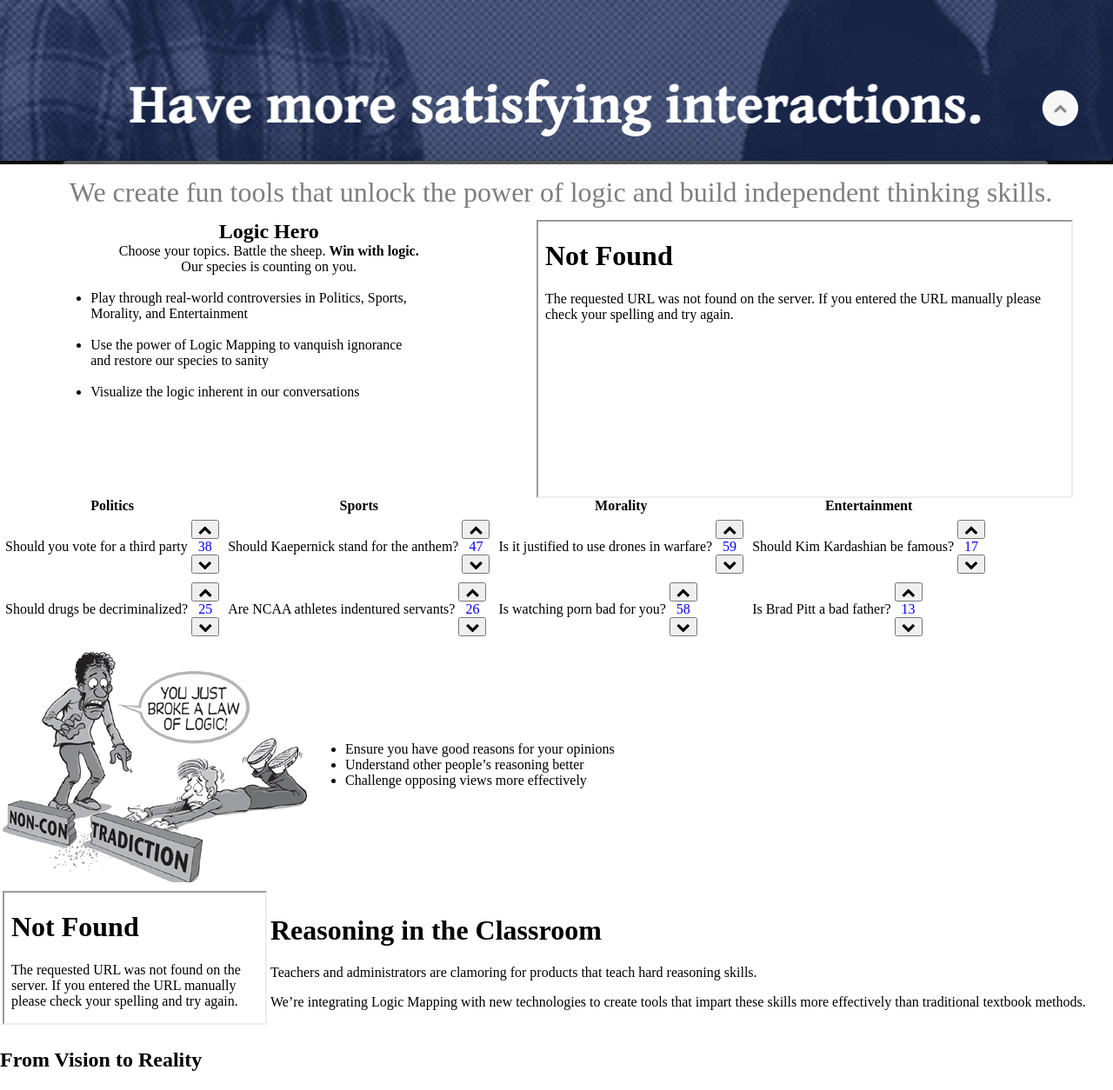
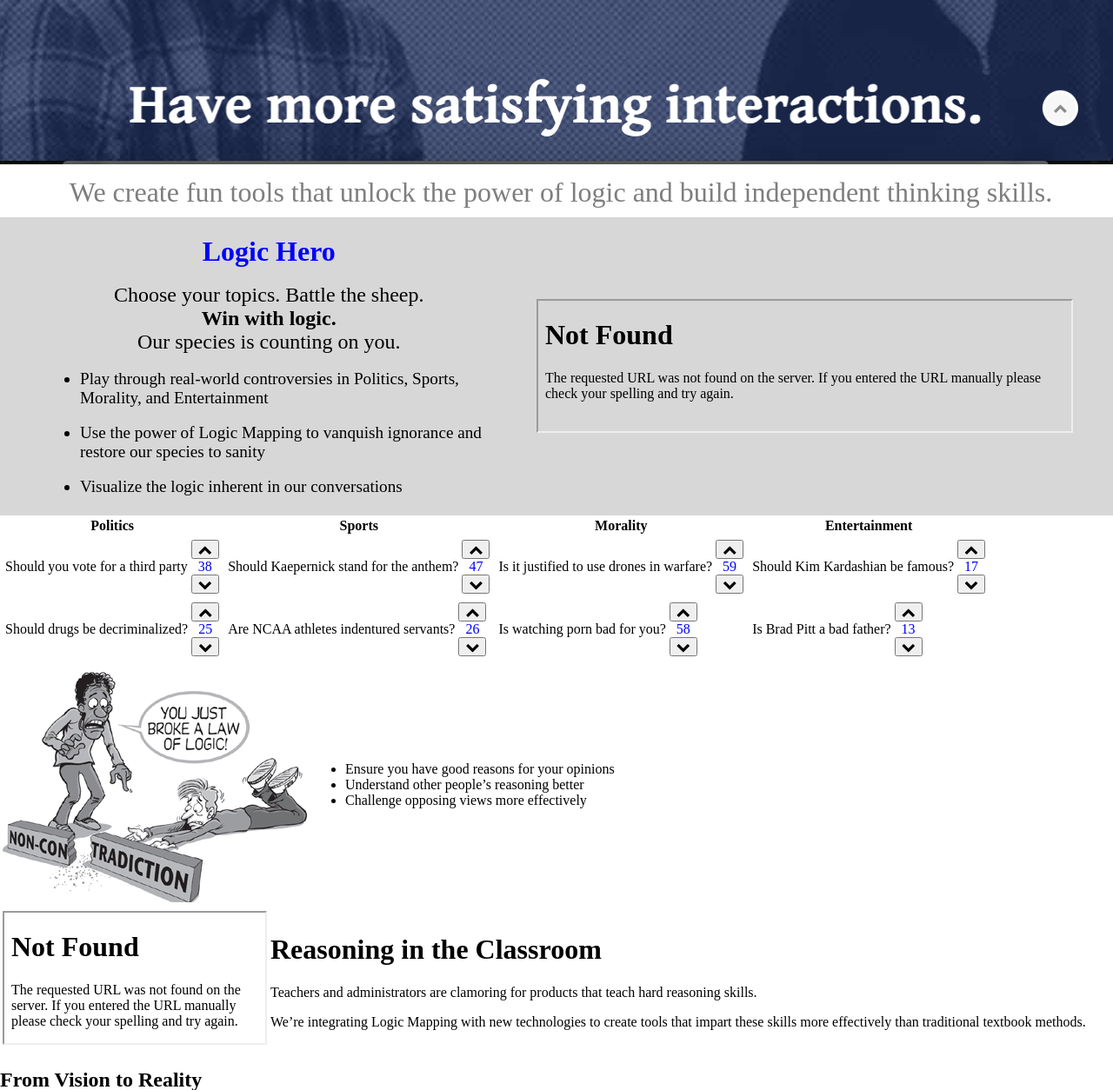
Before and after one commit to salbro/nate, a Flask app: page / in a window 1280 px wide. Shown: the part 628-1882 px from the top of the page at 87% size. Run offline with Flask 2, Linux system fonts and the light colour scheme.

Commit message:
logic_hero left table a formatted

```diff
--- a/static/css/styles.css
+++ b/static/css/styles.css
@@ -48,6 +48,7 @@
 section #logic_hero_table{
   width: 100%;
   height: 20em;
+  background-color: #d7d7d7 /* light gray */
 }
 
 #logic_hero_table td{
@@ -60,14 +61,34 @@
   display: block;
   text-align: center;
   align-items: center;
-  width: 60%;
-  margin: 0 20% 0 20%;
+  width: 70%;
+  margin: 0 15% 0 15%;
+}
+
+#logic_hero_description h1{
+  color: blue;
+  font-size: 200%;
+}
+
+#logic_hero_description span{
+  font-size: 150%;
+}
+
+#logic_hero_description div {
+  display: inline-block;
+  margin: 3% 0 3% 0;
 }
 
 #logic_hero_description ul{
   display: block;
-  width: 60%;
-  margin: 0 5% 0 10%;
+  width: 80%;
+  margin: 0 12% 0 8%;
+
+}
+
+#logic_hero_description ul li{
+  font-size: 120%;
+  font-weight: lighter;
 }
 
 #logic_hero_video_td {
--- a/templates/index.html
+++ b/templates/index.html
@@ -25,9 +25,10 @@
       <td id="logic_hero_description">
         <div> <!-- USE THIS DIV -->
           <h1>Logic Hero</h1>
-          <span>Choose your topics. Battle the sheep.
-          <strong>Win with logic.</strong>
-          Our species is counting on you.</span>
+          <br>
+          <span>Choose your topics. Battle the sheep. </span>
+          <span><strong>Win with logic.</strong></span>
+          <span>Our species is counting on you.</span>
           <br>
           <ul>
             <li class="logic_hero_list_description"> Play through real-world controversies in Politics, Sports, Morality, and Entertainment</li>
```
